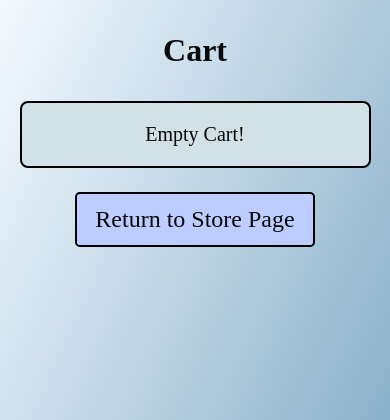
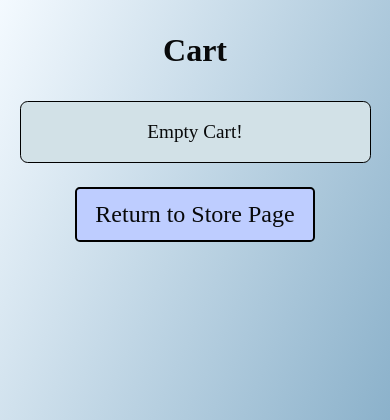
Before and after one commit to ToxicOmegaMusic/web-dev-final, a Flask app: template templates/storeapp/cart.html in a window 390 px wide. Shown: the top 420 px of the page. Run offline with Flask 2, Linux system fonts and the light colour scheme; the template is opened without the code that fills it: most values are stand-ins (such as "Sample title", 1, 10 or a date in 2020).

Commit message:
Made cart items slightly smaller

```diff
--- a/static/storeapp/main.css
+++ b/static/storeapp/main.css
@@ -116,6 +116,6 @@
 		max-width: 90%;
 	}
 	#cartdom {
-		font-size: 1.25em;
+		font-size: 1.2em;
 	}
 }
```
